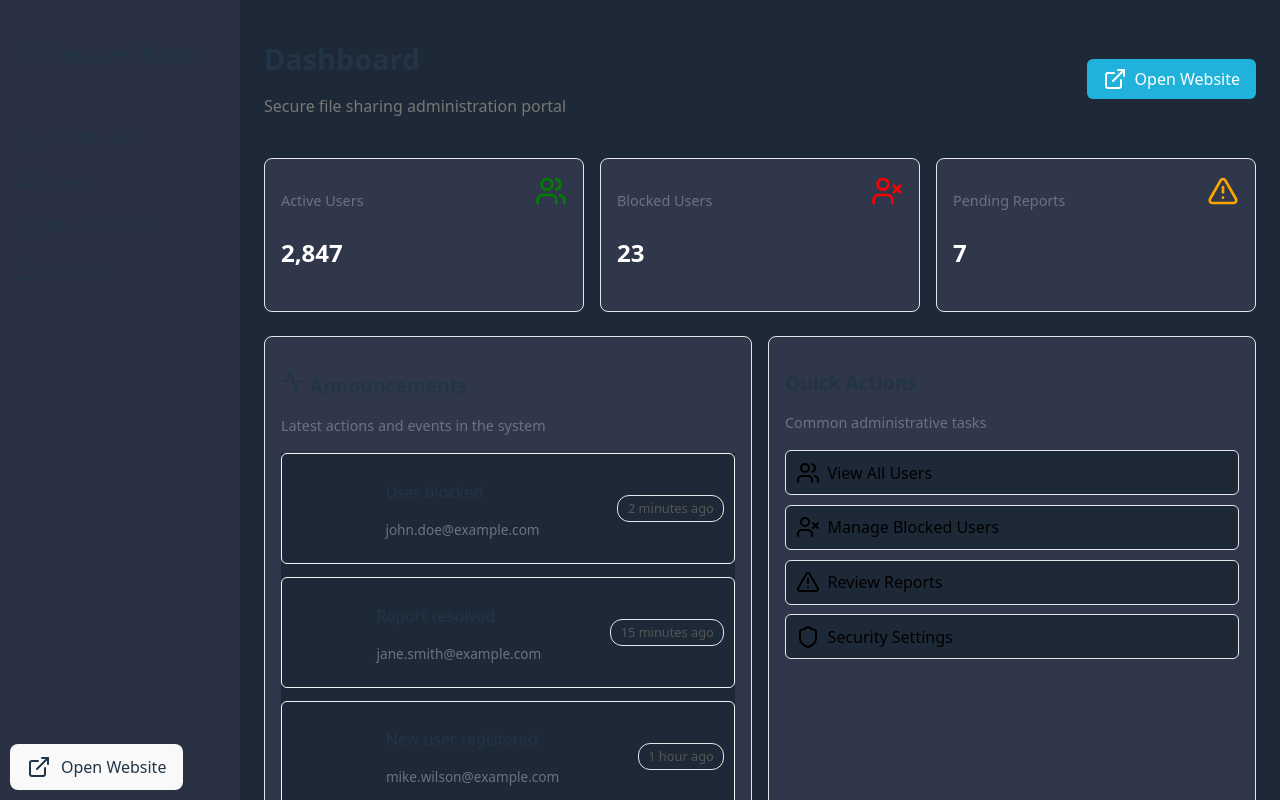
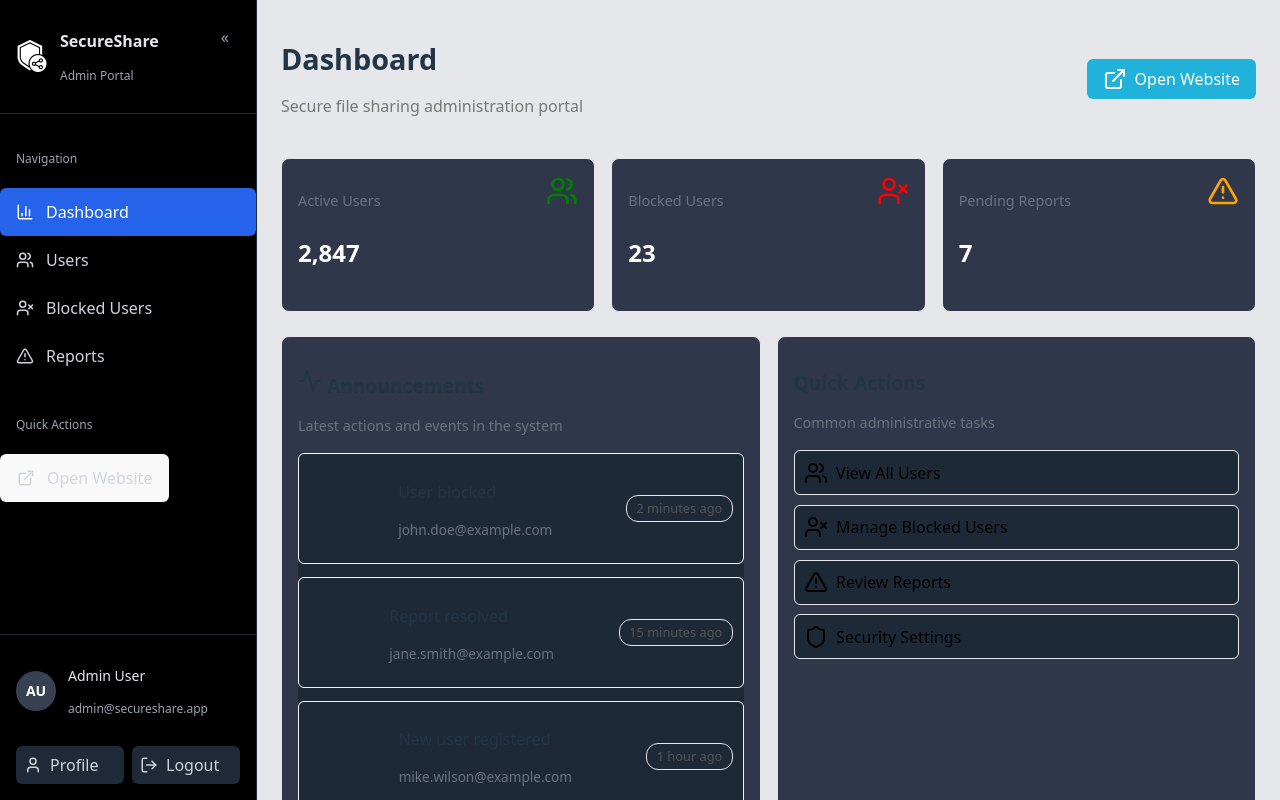
Before and after one commit to COS301-SE-2025/Secure-File-Sharing-Platform, a React (Vite) app in the folder sfsp-admin/: page /dashboard in a window 1280 px wide. Built offline with nearby package versions, Linux system fonts and the light colour scheme.

Commit message:
added things to the navbar and updated the design

```diff
--- a/sfsp-admin/src/ui/components/sidebar/Sidebar.css
+++ b/sfsp-admin/src/ui/components/sidebar/Sidebar.css
@@ -1,56 +1,175 @@
 .sidebar {
-  width: 240px;
-  background: #2a3142;
-  color: var(--admin-text);
-  border-right: 1px solid var(--admin-border);
+  width: 16rem;
+  background: #000000;
+  color: #e5e7eb;
   display: flex;
   flex-direction: column;
+  transition: width 0.3s ease;
+  border-right: 1px solid #1f2937;
 }
 
-.sidebar-logo {
+.sidebar.collapsed {
+  width: 4rem;
+}
+
+.sidebar-header {
   display: flex;
   align-items: center;
-  gap: 8px;
-  padding: 16px;
-  border-bottom: 1px solid var(--admin-border);
+  gap: 0.75rem;
+  padding: 1rem;
+  border-bottom: 1px solid #1f2937;
+  position: relative;
 }
 
-.logo-icon {
-  width: 24px;
-  height: 24px;
-  color: var(--primary);
+.logo-img {
+  width: 32px;
+  height: 32px;
+  object-fit: contain;
+}
+
+.brand-text h2 {
+  font-size: 1rem;
+  font-weight: bold;
+}
+.brand-text p {
+  font-size: 0.75rem;
+  color: #9ca3af;
+}
+
+.collapse-btn {
+  position: absolute;
+  right: 0.5rem;
+  top: 1rem;
+  background: transparent;
+  border: none;
+  color: #9ca3af;
+  cursor: pointer;
+  font-size: 1rem;
+}
+
+.sidebar-section {
+  margin-top: 1rem;
+}
+
+.sidebar-label {
+  font-size: 0.75rem;
+  color: #9ca3af;
+  padding: 0.5rem 1rem;
 }
 
 .sidebar-nav {
-  flex: 1;
   display: flex;
   flex-direction: column;
-  padding: 8px 0;
 }
 
 .nav-link {
   display: flex;
   align-items: center;
-  gap: 10px;
-  padding: 10px 16px;
-  color: var(--admin-text-muted);
+  gap: 0.75rem;
+  padding: 0.75rem 1rem;
+  color: #d1d5db;
   text-decoration: none;
   transition: background 0.2s;
+  border-radius: 0.375rem;
 }
 
 .nav-link:hover {
-  background: var(--admin-surface-hover);
-  color: var(--admin-text);
+  background: #1f2937;
+  color: #fff;
 }
 
 .nav-link.active {
-  border-left: 3px solid var(--primary);
-  background: var(--admin-accent);
-  color: var(--admin-text);
+  background: #2563eb;
+  color: #fff;
 }
 
-.sidebar-footer {
+.nav-icon {
+  width: 18px;
+  height: 18px;
+}
+
+.sidebar-profile {
   margin-top: auto;
-  border-top: 1px solid var(--admin-border);
-  padding: 10px;
+  padding: 1rem;
+  border-top: 1px solid #1f2937;
 }
+
+.collapsed-profile {
+  display: flex;
+  flex-direction: column;
+  align-items: center;
+  gap: 0.5rem;
+}
+
+.avatar {
+  width: 40px;
+  height: 40px;
+  border-radius: 9999px;
+  background: #374151;
+  display: flex;
+  align-items: center;
+  justify-content: center;
+  font-size: 0.875rem;
+  font-weight: bold;
+  color: #fff;
+  text-transform: uppercase;
+}
+.avatar.small {
+  width: 32px;
+  height: 32px;
+  font-size: 0.75rem;
+}
+
+
+.profile-expanded {
+  display: flex;
+  flex-direction: column;
+  gap: 1rem;
+}
+
+.profile-info {
+  display: flex;
+  align-items: center;
+  gap: 0.75rem;
+}
+
+.profile-name {
+  font-size: 0.875rem;
+  font-weight: 500;
+}
+.profile-email {
+  font-size: 0.75rem;
+  color: #9ca3af;
+}
+
+.profile-actions {
+  display: flex;
+  gap: 0.5rem;
+}
+
+.profile-btn {
+  flex: 1;
+  display: flex;
+  align-items: center;
+  gap: 0.5rem;
+  background: #1f2937;
+  border: none;
+  color: #d1d5db;
+  padding: 0.5rem;
+  border-radius: 0.375rem;
+  cursor: pointer;
+}
+.profile-btn:hover {
+  background: #2563eb;
+  color: white;
+}
+
+.icon-btn {
+  background: transparent;
+  border: none;
+  color: #9ca3af;
+  cursor: pointer;
+}
+.icon-btn:hover {
+  color: #fff;
+}
--- a/sfsp-admin/src/ui/components/sidebar/Sidebar.jsx
+++ b/sfsp-admin/src/ui/components/sidebar/Sidebar.jsx
@@ -1,6 +1,18 @@
-import { NavLink } from "react-router-dom";
-import { Shield, Users, UserX, AlertTriangle, BarChart3, ExternalLink } from "lucide-react";
+import { useState } from "react";
+import { NavLink, useNavigate } from "react-router-dom";
+import {
+  Shield,
+  Users,
+  UserX,
+  AlertTriangle,
+  BarChart3,
+  ExternalLink,
+  LogOut,
+  User,
+} from "lucide-react";
 import "./Sidebar.css";
+
+
 
 const navigationItems = [
   { title: "Dashboard", url: "/dashboard", icon: BarChart3 },
@@ -10,13 +22,52 @@ const navigationItems = [
 ];
 
 export default function Sidebar() {
+  const [collapsed, setCollapsed] = useState(false);
+  const navigate = useNavigate();
+
+  function getInitials(name) {
+    return name
+      .split(" ")
+      .map((n) => n[0])
+      .join("")
+      .toUpperCase();
+  }
+
+  const handleLogout = () => {
+    navigate("/");
+  };
+
   return (
-    <aside className="sidebar">
-      <div className="sidebar-logo">
-        <Shield className="logo-icon" />
+    <aside className={`sidebar ${collapsed ? "collapsed" : ""}`}>
+      {/* Logo/Brand */}
+      <div className="sidebar-header">
+        <img
+          src="../../src/assets/shield-full-white.png"
+          alt="SecureShare Logo"
+          className="logo-img clickable-logo"
+          onClick={() => setCollapsed((prev) => !prev)}
+        />
+
+        {!collapsed && (
+          <div className="brand-text">
             <h2>SecureShare</h2>
+            <p>Admin Portal</p>
+          </div>
+        )}
+
+        {!collapsed && (
+          <button
+            className="collapse-btn"
+            onClick={() => setCollapsed((prev) => !prev)}
+          >
+            «
+          </button>
+        )}
       </div>
 
+      {/* Navigation */}
+      <div className="sidebar-section">
+        {!collapsed && <p className="sidebar-label">Navigation</p>}
         <nav className="sidebar-nav">
           {navigationItems.map((item) => (
             <NavLink
@@ -27,20 +78,58 @@ export default function Sidebar() {
               }
             >
               <item.icon className="nav-icon" />
-            <span>{item.title}</span>
+              {!collapsed && <span>{item.title}</span>}
             </NavLink>
           ))}
         </nav>
+      </div>
 
-      <div className="sidebar-footer">
+      {/* Quick Actions */}
+      <div className="sidebar-section">
+        {!collapsed && <p className="sidebar-label">Quick Actions</p>}
         <button
           onClick={() => window.open("https://secureshare.co.za", "_blank")}
           className="nav-link"
         >
           <ExternalLink className="nav-icon" />
-          <span>Open Website</span>
+          {!collapsed && <span>Open Website</span>}
         </button>
       </div>
+
+      {/* Profile Section */}
+      <div className="sidebar-profile">
+        {collapsed ? (
+          <div className="collapsed-profile">
+            <div className="avatar small">
+              <span>{getInitials("Admin User")}</span>
+            </div>
+            <button onClick={handleLogout} className="icon-btn">
+              <LogOut className="nav-icon" />
+            </button>
+          </div>
+        ) : (
+          <div className="profile-expanded">
+            <div className="profile-info">
+              <div className="avatar">
+                <span>{getInitials("Admin User")}</span>
+              </div>
+              <div>
+                <p className="profile-name">Admin User</p>
+                <p className="profile-email">admin@secureshare.app</p>
+              </div>
+            </div>
+            <div className="profile-actions">
+              <button className="profile-btn">
+                <User className="nav-icon" /> Profile
+              </button>
+              <button onClick={handleLogout} className="profile-btn">
+                <LogOut className="nav-icon" /> Logout
+              </button>
+            </div>
+          </div>
+        )}
+      </div>
+
     </aside>
   );
 }
--- a/sfsp-admin/src/ui/dashboard/Dashboard.css
+++ b/sfsp-admin/src/ui/dashboard/Dashboard.css
@@ -3,7 +3,7 @@
     display: flex;
     flex-direction: column;
     gap: 1.5rem;
-    background: #1e2938;
+    background: #e5e7eb;
 }
 
 .dashboard-header {
```
Also changed, not shown: sfsp-admin/src/assets/shield-full-white.png (added). Lines whose indentation alone changed are shown as unchanged.
